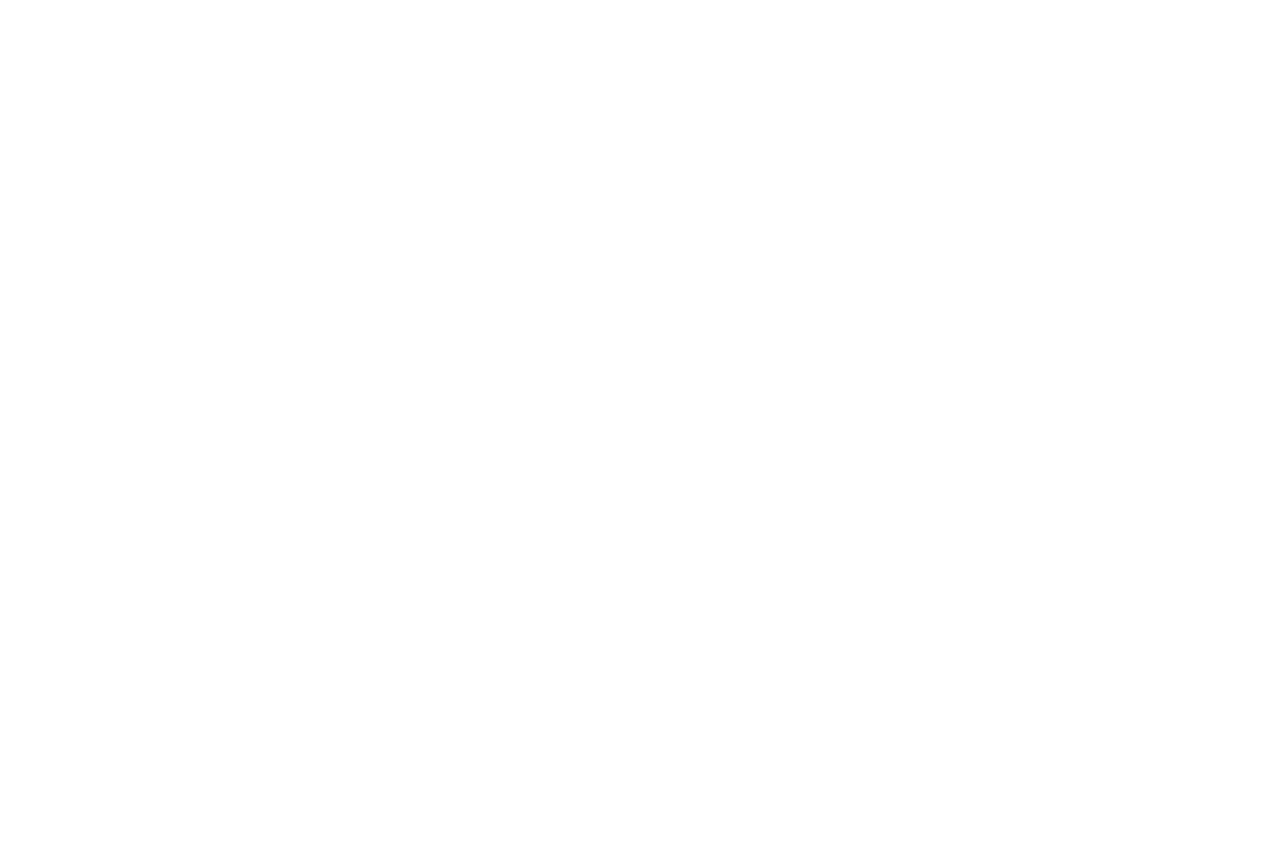
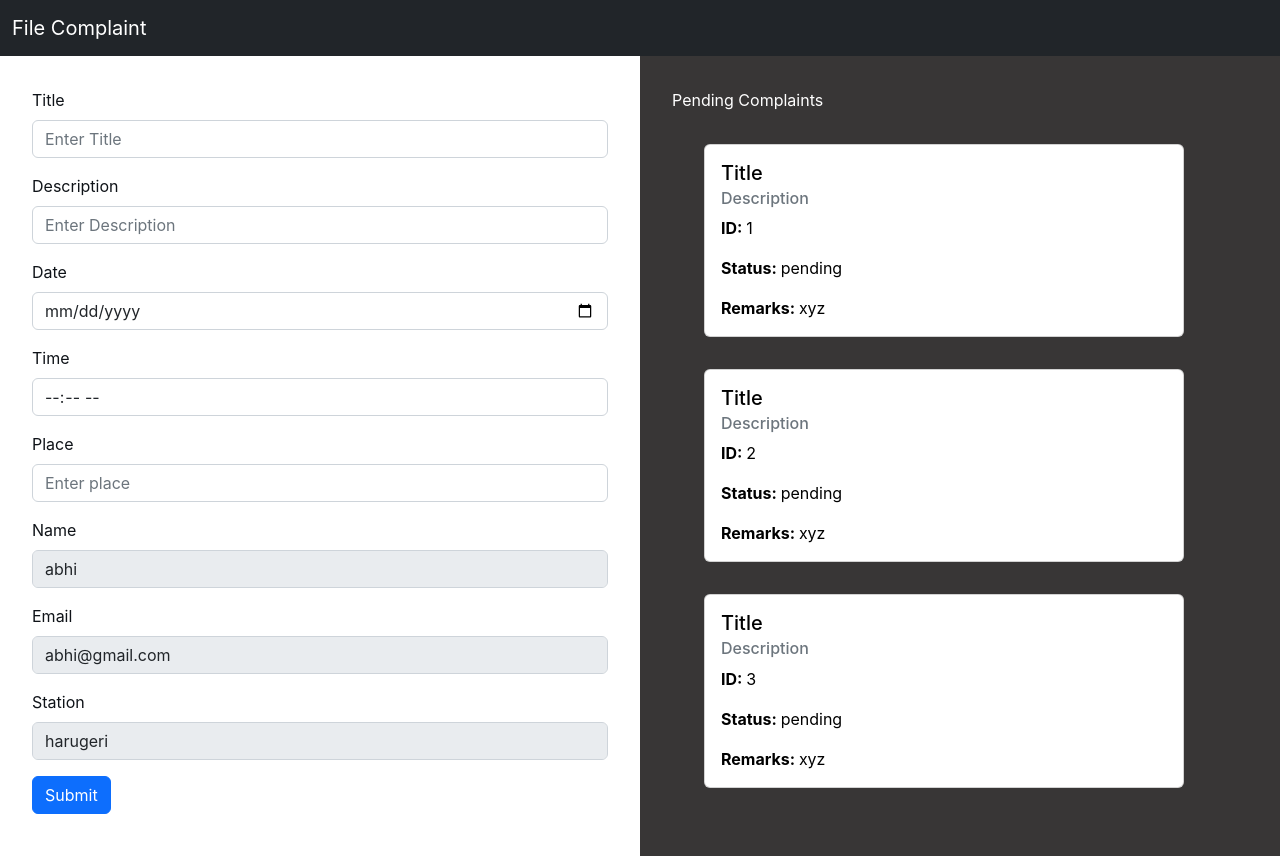
Before and after one commit to AbhiMarje/PCMS, a React (Vite) app: page /fileComplaint in a window 1280 px wide. Before the commit this address had no page. Before the commit the page ends 800 px from the top, so only its background shows below. Built offline with nearby package versions, Linux system fonts and the light colour scheme; what @thirdweb-dev/react would draw is missing.

Commit message:
Added FileComplanint component:

```diff
--- a/package.json
+++ b/package.json
@@ -11,15 +11,17 @@
   "dependencies": {
     "@thirdweb-dev/react": "^3.11.1",
     "@thirdweb-dev/sdk": "^3.10.5",
+    "bootstrap": "^5.2.3",
     "ethers": "^5.7.2",
     "firebase": "^9.21.0",
     "react": "^18.2.0",
+    "react-bootstrap": "^2.7.4",
     "react-dom": "^18.2.0",
     "react-router-dom": "^6.11.1"
   },
   "devDependencies": {
     "@vitejs/plugin-react": "^2",
-    "vite": "^3",
+    "vite": "^3.2.6",
     "vite-plugin-node-polyfills": "^0.7.0"
   }
 }
--- a/src/App.jsx
+++ b/src/App.jsx
@@ -3,6 +3,8 @@ import OfficerRegistration from './components/OfficerRegistration';
 import { BrowserRouter, Routes, Route } from 'react-router-dom';
 import UserLogin from './components/UserLogin';
 import UserRegistration from './components/UserRegistration';
+import FileComplaint from './components/FileComplaint';
+import 'bootstrap/dist/css/bootstrap.min.css';
 
 function App() {
   return (
@@ -13,6 +15,7 @@ function App() {
             <Route path="/userRegistration" element={<UserRegistration />} />
             <Route path="/officerLogin" element={<OfficerLogin />} />
             <Route path="/officerRegistration" element={<OfficerRegistration />} />
+            <Route path="/fileComplaint" element = {<FileComplaint />} />
           </Routes>
       </BrowserRouter>
       </div>
--- /dev/null
+++ b/src/components/FileComplaint.jsx
@@ -0,0 +1,123 @@
+import React, {useState} from 'react';
+import Button from 'react-bootstrap/Button';
+import Form from 'react-bootstrap/Form';
+import Container from 'react-bootstrap/Container';
+import Navbar from 'react-bootstrap/Navbar';
+import '../styles/FileComplaintStyles.css'
+import PendingComplaints from './PendingComplaints';
+
+const FileComplaint = () => {
+
+    const [title, setTitle] = useState("");
+    const [description, setDescription] = useState("");
+    const [date, setDate] = useState("");
+    const [time, setTime] = useState("");
+    const [place, setPlace] = useState("");
+
+    const handleSubmit = (e) => {
+        e.preventDefault();
+        console.log(loginDetails.name);
+    }
+
+    const loginDetails = {
+        aadhaar : "123456",
+        address : "harugeri",
+        dob: "2001-01-20",
+        email: "abhi@gmail.com",
+        gender: "m",
+        name : "abhi",
+        phone: "123456789",
+        station: "harugeri",
+    }
+
+    const pendingComplaintsList = [
+        {
+            id: "1",
+            status: "pending",
+            title: "Title",
+            description: "Description",
+            remarks: "xyz",
+        },
+        {
+            id: "2",
+            status: "pending",
+            title: "Title",
+            description: "Description",
+            remarks: "xyz",
+        },
+        {
+            id: "3",
+            status: "pending",
+            title: "Title",
+            description: "Description",
+            remarks: "xyz",
+        }
+    ]
+
+  return (
+    <>
+        <Navbar bg="dark" variant="dark">
+            <Container>
+            <Navbar.Brand href="#home">
+                File Complaint
+            </Navbar.Brand>
+            </Container>
+        </Navbar>
+
+        <div className='mainDiv'>
+            <Form className='formDiv'>
+                <Form.Group className="mb-3" controlId="formBasicTitle">
+                    <Form.Label>Title</Form.Label>
+                    <Form.Control type="text" placeholder="Enter Title" value = {title} onChange = {(e) => setTitle(e.target.value)}/>
+                </Form.Group>
+
+                <Form.Group className="mb-3" controlId="formBasicDescription">
+                    <Form.Label>Description</Form.Label>
+                    <Form.Control type="text" placeholder="Enter Description" value = {description} onChange = {(e) => setDescription(e.target.value)}/>
+                </Form.Group>
+
+                <Form.Group className="mb-3" controlId="formBasicDate">
+                    <Form.Label>Date</Form.Label>
+                    <Form.Control type="date" value = {date} onChange={(e) => {setDate(e.target.value)}}/>
+                </Form.Group>
+
+                <Form.Group className="mb-3" controlId="formBasicTime">
+                    <Form.Label>Time</Form.Label>
+                    <Form.Control type="time" value = {time} onChange={(e) => {setTime(e.target.value)}}/>
+                </Form.Group>
+
+                <Form.Group className="mb-3" controlId="formBasicPlace">
+                    <Form.Label>Place</Form.Label>
+                    <Form.Control type="text" placeholder='Enter place' value = {place} onChange={(e) => {setPlace(e.target.value)}}/>
+                </Form.Group>
+
+                <Form.Group className="mb-3" controlId="formBasicName">
+                    <Form.Label>Name</Form.Label>
+                    <Form.Control type="text" value = {loginDetails.name} disabled = {true}/>
+                </Form.Group>
+
+                <Form.Group className="mb-3" controlId="formBasicEmail">
+                    <Form.Label>Email</Form.Label>
+                    <Form.Control type="email" value = {loginDetails.email} disabled = {true}/>
+                </Form.Group>
+
+                <Form.Group className="mb-3" controlId="formBasicStation">
+                    <Form.Label>Station</Form.Label>
+                    <Form.Control type="text" value = {loginDetails.station} disabled = {true}/>
+                </Form.Group>
+
+                <Button variant="primary" type = "submit" onClick={(e) => handleSubmit(e)}>
+                    Submit
+                </Button>
+            </Form>
+
+            <div className='pendingApprovalDiv'>
+                Pending Complaints
+                <PendingComplaints pendingComplaintsList = {pendingComplaintsList}/>
+            </div>
+        </div>
+    </>
+  )
+}
+
+export default FileComplaint
--- /dev/null
+++ b/src/components/PendingComplaints.jsx
@@ -0,0 +1,30 @@
+import React from 'react';
+import Card from 'react-bootstrap/Card';
+
+const PendingComplaints = ({pendingComplaintsList}) => {
+  return (
+    <>
+        {
+            pendingComplaintsList.map((pendingComplaint) =>
+                    <Card style={{ width: '30rem', margin: '2rem' , color: "black"}} key = {pendingComplaint.id}>
+                    <Card.Body>
+                        <Card.Title>{pendingComplaint.title}</Card.Title>
+                        <Card.Subtitle className="mb-2 text-muted">{pendingComplaint.description}</Card.Subtitle>
+                        <Card.Text>
+                            <span style={{fontWeight: "bold"}}>ID: </span> {pendingComplaint.id}
+                        </Card.Text>
+                        <Card.Text>
+                            <span style={{fontWeight: "bold"}}>Status: </span> {pendingComplaint.status}
+                        </Card.Text>
+                        <Card.Text>
+                            <span style={{fontWeight: "bold"}}>Remarks: </span> {pendingComplaint.remarks}
+                        </Card.Text>
+                    </Card.Body>
+                </Card>
+            )
+        }
+    </>
+  )
+}
+
+export default PendingComplaints
--- /dev/null
+++ b/src/styles/FileComplaintStyles.css
@@ -0,0 +1,24 @@
+* {
+    box-sizing: border-box;
+}
+
+.container {
+    margin-left: 0px !important;
+}
+
+.formDiv {
+
+    width: 40%;
+    width: 50%;
+    float: left;
+    padding: 2rem;
+}
+
+.pendingApprovalDiv {
+    padding: 2rem;
+    width: 50%;
+    background-color: rgb(56, 54, 54);
+    height: 100vh;
+    float: right;
+    color: white;
+}
```
Also changed, not shown: 1 other file (tests, documents, lock files or other folders).
